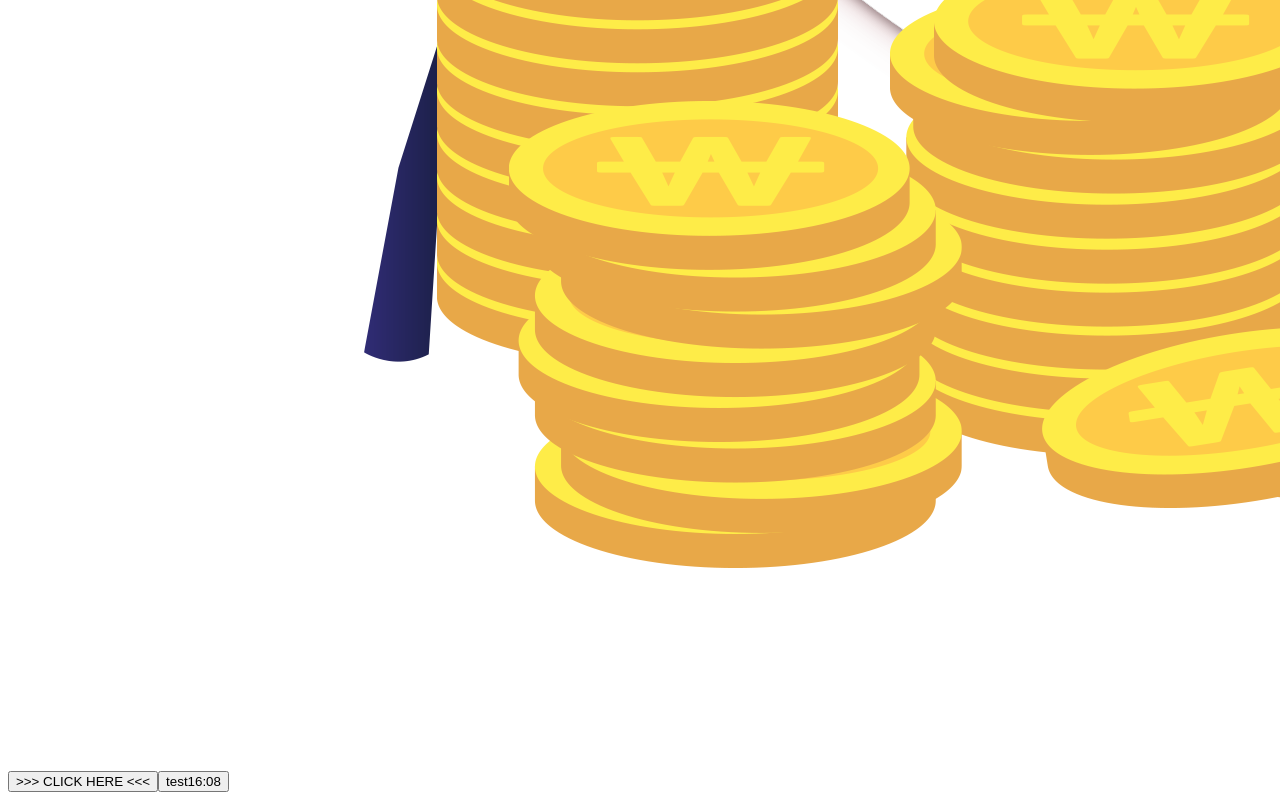
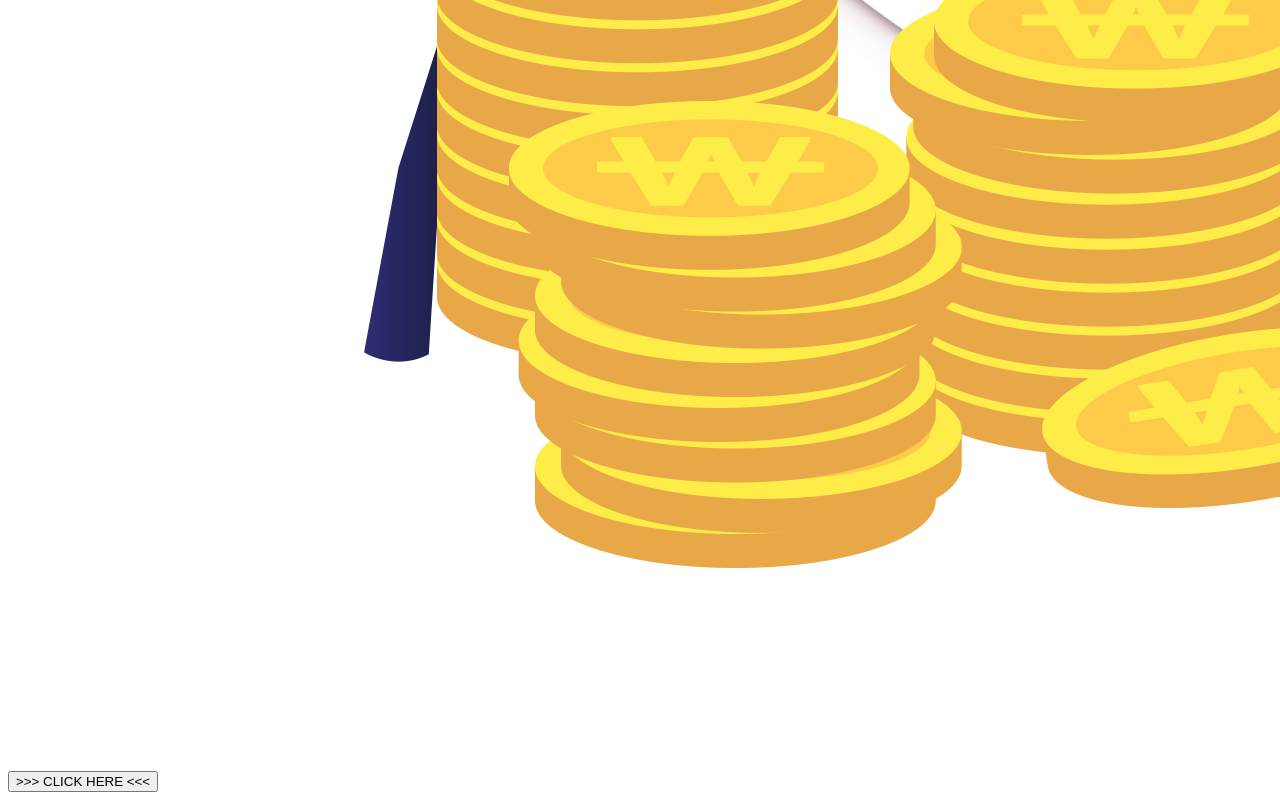
Before and after one commit to widalida26/moazone, a React (Create React App) app in the folder client/: page / in a window 1280 px wide. Shown: the part 3241-4041 px from the top of the page. Built offline with nearby package versions, Linux system fonts and the light colour scheme; the HTML template or start-up script is replaced by a standard one; what react-native would draw is missing.

Commit message:
remove : test button

```diff
--- a/client/src/pages/Main.jsx
+++ b/client/src/pages/Main.jsx
@@ -27,7 +27,6 @@ const Main = () => {
       <button className="main-button enter-button" onClick={onClickMainButton}>
         {mainButtonText}
       </button>
-      <button onClick={onClickTestButton}>test16:08</button>
     </div>
   );
 };
```
